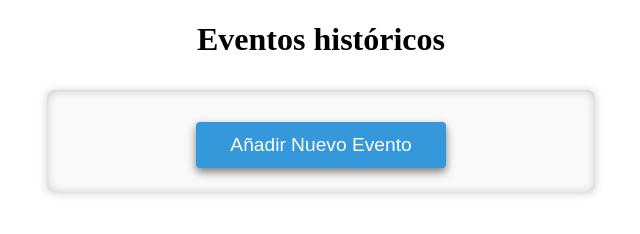
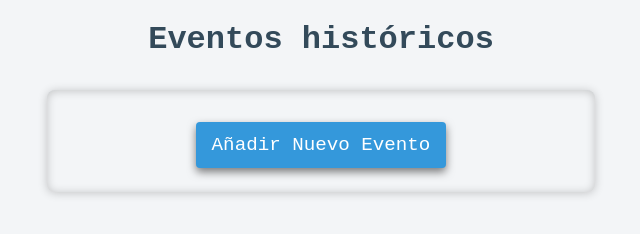
Before and after one commit to merkandez/historicrud, a website: page index.html in a window 1280 px wide. Shown: the whole page, without its empty margins (319-959 px from the left). Drawn offline with Linux system fonts and the light colour scheme; no server answers.

Commit message:
some more styles

```diff
--- a/styles.css
+++ b/styles.css
@@ -1,3 +1,8 @@
+body {
+  font-family: 'Courier New', Courier, monospace;
+  color: #334a5a;
+  background-color: rgb(243, 245, 247);
+}
 h1 {
   text-align: center;
 }
@@ -38,7 +43,7 @@ h1 {
   box-shadow: 0 4px 8px rgba(0, 0, 0, 0.2); /* Misma sombra para ambas caras */
   transform: rotateY(180deg);
   z-index: 1; /* Inicialmente está por debajo */
-  background-color: rgb(224, 221, 217)
+  background-color: rgb(224, 221, 217);
 }
 .card-front {
   z-index: 0; /* Colocamos el frente sobre el reverso inicialmente */
@@ -121,7 +126,9 @@ h1 {
   border-radius: 8px;
   box-shadow: inset 0 1px 10px rgba(0, 0, 0, 0.2),
     0 1px 10px rgba(0.3, 0.3, 0.3, 0.2);
+  background-color: rgb(243, 245, 247);
 }
+
 form {
   width: 100%;
 }
@@ -144,6 +151,7 @@ form {
 
 #eventForm button,
 #CreateNewEventBtn {
+  font-family: 'Courier New', Courier, monospace;
   display: block;
   width: 100%;
   padding: 12px;
@@ -160,6 +168,7 @@ form {
 }
 #CreateNewEventBtn {
   width: 50%;
+  font-family: 'Courier New', Courier, monospace;
 }
 
 #eventForm button:hover,
@@ -209,7 +218,7 @@ form {
   color: white;
   border: none;
   padding: 10px 10px;
-  font-size: 16px;
+  font-size: 1em;
   cursor: pointer;
   border-radius: 5px;
   width: 2em;
```
